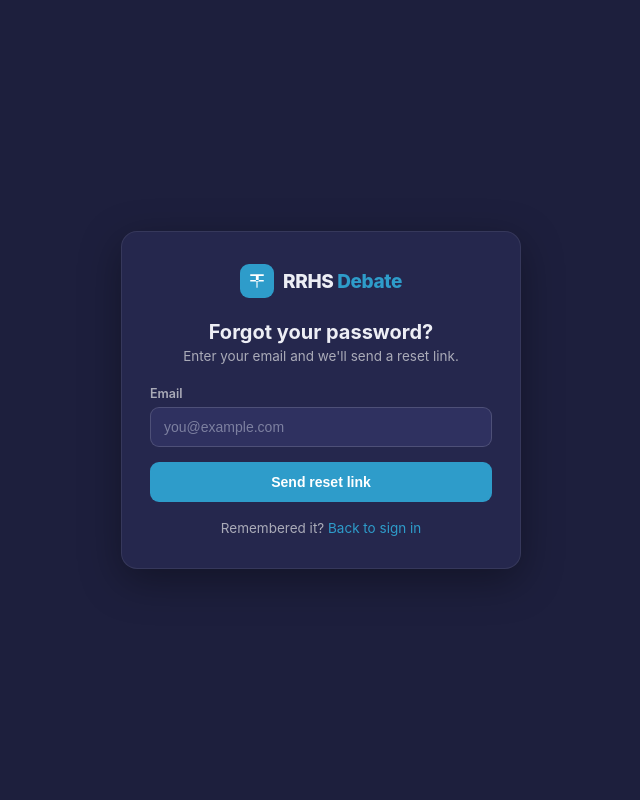
After one commit to epicgamer6707/RRHS_Debate, a Flask app: page /forgot in a window 1280 px wide. The commit adds this page. Shown: the whole page, without its empty margins (319-959 px from the left). Run offline with Flask 3, Linux system fonts and the light colour scheme.

Commit message:
Add forgot/reset password flow with email (Resend)
Signed, time-limited, single-use reset tokens (itsdangerous; invalidated once the
password hash changes). /forgot sends a themed reset email via the Resend HTTP
API (logs the link to console when unconfigured, so it's testable in dev) and
never reveals whether an email exists. /reset/<token> validates and sets the new
password. Add Forgot password link on login and themed forgot/reset pages.

Co-Authored-By: Claude Opus 4.8 <noreply@anthropic.com>

```diff
--- a/app/auth/forms.py
+++ b/app/auth/forms.py
@@ -20,3 +20,17 @@ class LoginForm(FlaskForm):
     email = StringField("Email", validators=[DataRequired(), Email(), Length(max=255)])
     password = PasswordField("Password", validators=[DataRequired()])
     remember = BooleanField("Keep me signed in")
+
+
+class ForgotForm(FlaskForm):
+    email = StringField("Email", validators=[DataRequired(), Email(), Length(max=255)])
+
+
+class ResetPasswordForm(FlaskForm):
+    password = PasswordField(
+        "New password", validators=[DataRequired(), Length(min=8, message="At least 8 characters.")]
+    )
+    confirm = PasswordField(
+        "Confirm password",
+        validators=[DataRequired(), EqualTo("password", message="Passwords must match.")],
+    )
--- a/app/auth/routes.py
+++ b/app/auth/routes.py
@@ -10,7 +10,9 @@ from flask_login import login_user, logout_user, login_required, current_user
 
 from ..extensions import db, oauth
 from ..models import User
-from .forms import SignupForm, LoginForm
+from ..email import send_password_reset
+from .forms import SignupForm, LoginForm, ForgotForm, ResetPasswordForm
+from .tokens import generate_reset_token, verify_reset_token
 
 bp = Blueprint("auth", __name__)
 
@@ -74,6 +76,47 @@ def logout():
     return redirect(url_for("auth.login"))
 
 
+# ── Forgot / reset password ───────────────────────────────────────────────────
+@bp.route("/forgot", methods=["GET", "POST"])
+def forgot():
+    if current_user.is_authenticated:
+        return redirect(url_for("main.dashboard"))
+
+    form = ForgotForm()
+    if form.validate_on_submit():
+        email = form.email.data.strip().lower()
+        user = User.query.filter_by(email=email).first()
+        if user:
+            token = generate_reset_token(user)
+            reset_url = url_for("auth.reset_password", token=token, _external=True)
+            send_password_reset(user, reset_url)
+        # Always show the same message — don't reveal whether an email exists.
+        flash("If that email has an account, we've sent a reset link.", "info")
+        return redirect(url_for("auth.login"))
+
+    return render_template("auth/forgot.html", form=form)
+
+
+@bp.route("/reset/<token>", methods=["GET", "POST"])
+def reset_password(token):
+    if current_user.is_authenticated:
+        return redirect(url_for("main.dashboard"))
+
+    user = verify_reset_token(token)
+    if user is None:
+        flash("That reset link is invalid or has expired. Request a new one.", "error")
+        return redirect(url_for("auth.forgot"))
+
+    form = ResetPasswordForm()
+    if form.validate_on_submit():
+        user.set_password(form.password.data)
+        db.session.commit()  # changes the hash, invalidating this (now-used) token
+        flash("Your password has been reset. Please sign in.", "success")
+        return redirect(url_for("auth.login"))
+
+    return render_template("auth/reset.html", form=form)
+
+
 # ── Google OAuth ──────────────────────────────────────────────────────────────
 @bp.route("/login/google")
 def google_login():
--- /dev/null
+++ b/app/auth/tokens.py
@@ -0,0 +1,40 @@
+"""Password-reset tokens.
+
+Stateless, signed with the app SECRET_KEY (no DB column needed). Each token is:
+  * time-limited (default 1 hour), and
+  * single-use — it embeds a fragment of the user's current password hash, so
+    once the password changes (or the token is used to change it) any older
+    token stops validating.
+"""
+from flask import current_app
+from itsdangerous import URLSafeTimedSerializer, BadSignature, SignatureExpired
+
+_SALT = "password-reset"
+
+
+def _serializer():
+    return URLSafeTimedSerializer(current_app.config["SECRET_KEY"], salt=_SALT)
+
+
+def _fingerprint(user):
+    # Empty string for Google-only accounts that have no password yet.
+    return (user.password_hash or "")[-16:]
+
+
+def generate_reset_token(user):
+    return _serializer().dumps({"uid": user.id, "fp": _fingerprint(user)})
+
+
+def verify_reset_token(token, max_age=3600):
+    """Return the User for a valid token, or None."""
+    from ..models import User  # local import to avoid circulars
+
+    try:
+        data = _serializer().loads(token, max_age=max_age)
+    except (BadSignature, SignatureExpired):
+        return None
+
+    user = User.query.get(data.get("uid"))
+    if user is None or data.get("fp") != _fingerprint(user):
+        return None
+    return user
--- a/app/config.py
+++ b/app/config.py
@@ -29,3 +29,9 @@ class Config:
     GOOGLE_CLIENT_SECRET = os.environ.get("GOOGLE_CLIENT_SECRET", "").strip()
     # Only offer "Sign in with Google" once both credentials are configured.
     GOOGLE_ENABLED = bool(GOOGLE_CLIENT_ID and GOOGLE_CLIENT_SECRET)
+
+    # Email (Resend) — used for password-reset links.
+    RESEND_API_KEY = os.environ.get("RESEND_API_KEY", "").strip()
+    # Resend gives everyone onboarding@resend.dev for testing without a domain.
+    MAIL_FROM = os.environ.get("MAIL_FROM", "RRHS Debate <onboarding@resend.dev>").strip()
+    EMAIL_ENABLED = bool(RESEND_API_KEY)
--- /dev/null
+++ b/app/email.py
@@ -0,0 +1,69 @@
+"""Transactional email via the Resend HTTP API.
+
+If no RESEND_API_KEY is configured (e.g. local dev), we log the message to the
+console instead of sending, so the reset flow is still testable.
+"""
+import requests
+from flask import current_app
+
+_RESEND_ENDPOINT = "https://api.resend.com/emails"
+
+
+def send_email(to, subject, html):
+    """Return True if handed off to Resend (or logged in dev), False on error."""
+    if not current_app.config.get("EMAIL_ENABLED"):
+        current_app.logger.warning(
+            "[email] EMAIL not configured — would send to %s: %s\n%s",
+            to, subject, html,
+        )
+        return True  # treat as "sent" so the UX is identical in dev
+
+    try:
+        resp = requests.post(
+            _RESEND_ENDPOINT,
+            headers={
+                "Authorization": f"Bearer {current_app.config['RESEND_API_KEY']}",
+                "Content-Type": "application/json",
+            },
+            json={
+                "from": current_app.config["MAIL_FROM"],
+                "to": [to],
+                "subject": subject,
+                "html": html,
+            },
+            timeout=10,
+        )
+    except requests.RequestException as e:
+        current_app.logger.error("[email] request failed: %s", e)
+        return False
+
+    if resp.status_code >= 400:
+        current_app.logger.error("[email] Resend error %s: %s", resp.status_code, resp.text)
+        return False
+    return True
+
+
+def send_password_reset(user, reset_url):
+    subject = "Reset your RRHS Debate password"
+    html = f"""
+    <div style="font-family:-apple-system,Segoe UI,Arial,sans-serif;max-width:480px;margin:0 auto;">
+      <h2 style="color:#25274D;">Reset your password</h2>
+      <p style="color:#464866;font-size:15px;line-height:1.6;">
+        Hi {user.name or "there"}, we got a request to reset your RRHS Debate password.
+        Click the button below to choose a new one. This link expires in 1 hour.
+      </p>
+      <p style="margin:26px 0;">
+        <a href="{reset_url}"
+           style="background:#2E9CCA;color:#fff;text-decoration:none;padding:12px 22px;
+                  border-radius:9px;font-weight:700;display:inline-block;">
+          Reset password
+        </a>
+      </p>
+      <p style="color:#9a958f;font-size:13px;line-height:1.6;">
+        If you didn't request this, you can safely ignore this email.<br>
+        Or paste this link into your browser:<br>
+        <a href="{reset_url}" style="color:#29648A;">{reset_url}</a>
+      </p>
+    </div>
+    """
+    return send_email(user.email, subject, html)
--- a/app/static/css/app.css
+++ b/app/static/css/app.css
@@ -90,6 +90,13 @@ a:hover { text-decoration: underline; }
     margin-bottom: 15px;
 }
 .checkbox input { accent-color: var(--accent); cursor: pointer; }
+
+.auth-row {
+    display: flex; align-items: center; justify-content: space-between;
+    margin-bottom: 15px;
+}
+.auth-row .checkbox { margin-bottom: 0; }
+.auth-row-link { font-size: 13px; }
 
 /* ── buttons ── */
 .btn {
--- /dev/null
+++ b/app/templates/auth/forgot.html
@@ -0,0 +1,35 @@
+{% extends "base.html" %}
+{% block title %}Reset password · RRHS Debate{% endblock %}
+{% block body %}
+<div class="auth-wrap">
+  <div class="auth-card">
+    <div class="brand">
+      <div class="brand-icon">
+        <svg viewBox="0 0 16 16" xmlns="http://www.w3.org/2000/svg">
+          <path d="M2 2h12v1.5H9.5V8H7V3.5H2V2zm0 6.5h5.5V14h1V8.5H14V7H2v1.5z"/>
+        </svg>
+      </div>
+      <div class="brand-name">RRHS <span>Debate</span></div>
+    </div>
+
+    <div class="auth-title">Forgot your password?</div>
+    <div class="auth-sub">Enter your email and we'll send a reset link.</div>
+
+    {% include "_flashes.html" %}
+
+    <form method="post" novalidate>
+      {{ form.hidden_tag() }}
+      <div class="field">
+        {{ form.email.label }}
+        {{ form.email(placeholder="you@example.com") }}
+        {% for e in form.email.errors %}<div class="field-error">{{ e }}</div>{% endfor %}
+      </div>
+      <button class="btn btn-primary" type="submit">Send reset link</button>
+    </form>
+
+    <div class="auth-alt">
+      Remembered it? <a href="{{ url_for('auth.login') }}">Back to sign in</a>
+    </div>
+  </div>
+</div>
+{% endblock %}
--- a/app/templates/auth/login.html
+++ b/app/templates/auth/login.html
@@ -33,7 +33,10 @@
         {{ form.password(placeholder="••••••••") }}
         {% for e in form.password.errors %}<div class="field-error">{{ e }}</div>{% endfor %}
       </div>
-      <label class="checkbox">{{ form.remember() }} Keep me signed in</label>
+      <div class="auth-row">
+        <label class="checkbox">{{ form.remember() }} Keep me signed in</label>
+        <a class="auth-row-link" href="{{ url_for('auth.forgot') }}">Forgot password?</a>
+      </div>
       <button class="btn btn-primary" type="submit">Sign in</button>
     </form>
 
```
Also changed, not shown: app/templates/auth/reset.html (added, +36 -0 lines).
